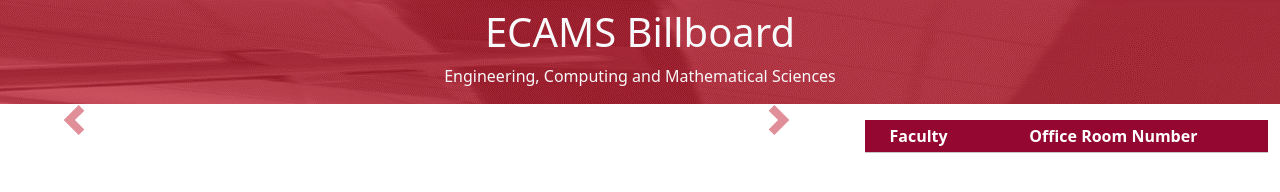
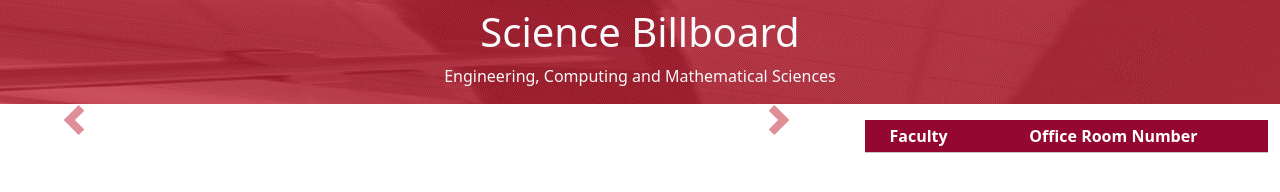
Before and after one commit to ShaneFrantz/Science-repo, a plain HTML site: page index.html in a window 1280 px wide. Drawn offline with nearby package versions, Linux system fonts and the light colour scheme; no server answers.

Commit message:
Update index.html

```diff
--- a/index.html
+++ b/index.html
@@ -17,7 +17,7 @@
   <div class="container-fluid text-dark text-center">
     <div class="row">
       <div class="col text-light" style="background-image: url(assets/red-science-center.png);">
-        <h1 class="mt-2">ECAMS Billboard</h1>
+        <h1 class="mt-2">Science Billboard</h1>
         <p>Engineering, Computing and Mathematical Sciences</p>
       </div>
     </div>
```
